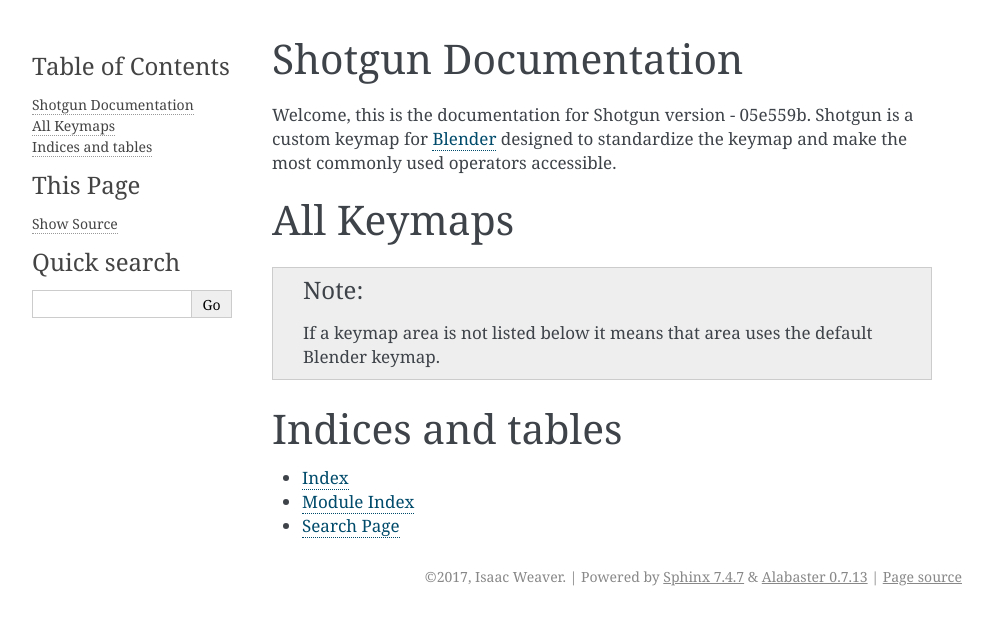
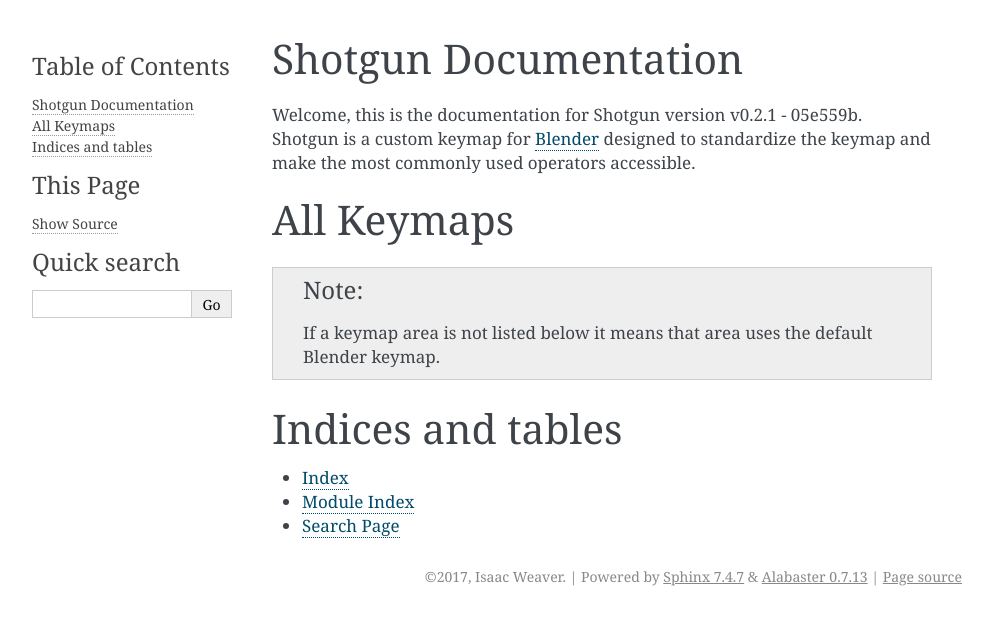
Before and after one commit to wisaac407/shotgun, a Sphinx documentation site: the page built from doc/index.rst, in a window 1280 px wide. Shown: the top 625 px of the page, without its empty margins (148-1141 px from the left). Built offline with Sphinx 7.4.7, drawn with Linux system fonts in a browser that asks for light colours; pages that are not in the unit, such as notebooks, are missing from menus.

```diff
--- a/doc/conf.py
+++ b/doc/conf.py
@@ -17,8 +17,8 @@ project = 'Shotgun'
 copyright = '2017, Isaac Weaver'
 author = 'Isaac Weaver'
 
-version = ' - 05e559b'
-release = ' - 05e559b'
+version = 'v0.2.1 - 05e559b'
+release = 'v0.2.1 - 05e559b'
 
 intersphinx_mapping = {
     'blender': ('http://docs.blender.org/api/blender_python_api_master/', '../blender_objects.inv')
--- a/doc/index.rst
+++ b/doc/index.rst
@@ -1,7 +1,7 @@
 
 Shotgun Documentation
 =====================
-Welcome, this is the documentation for Shotgun version  - 05e559b.
+Welcome, this is the documentation for Shotgun version v0.2.1 - 05e559b.
 Shotgun is a custom keymap for `Blender <http://www.blender.org>`_ designed to standardize the keymap and make the most
 commonly used operators accessible.
 
--- a/doc/keymaps/nodeeditor.rst
+++ b/doc/keymaps/nodeeditor.rst
@@ -248,7 +248,7 @@ Detailed Reference
 
    Search and Add Node
 
-   bpy.ops.node.add_search(type="", settings=[], use_transform=False, node_item='0')
+   bpy.ops.node.add_search(type="", use_transform=False, settings=[], node_item='0')
 
 
    +--------------+--------+
```
